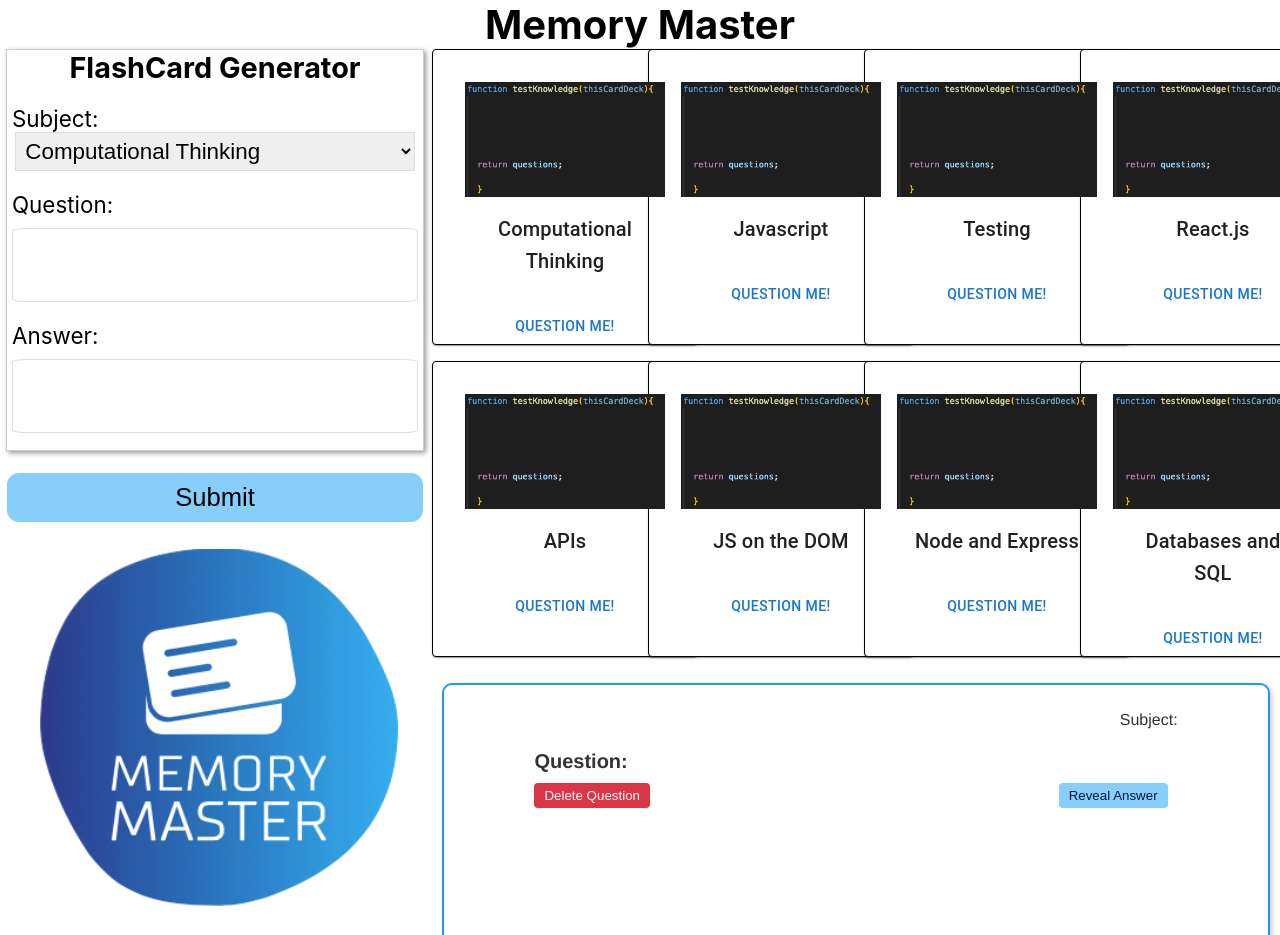
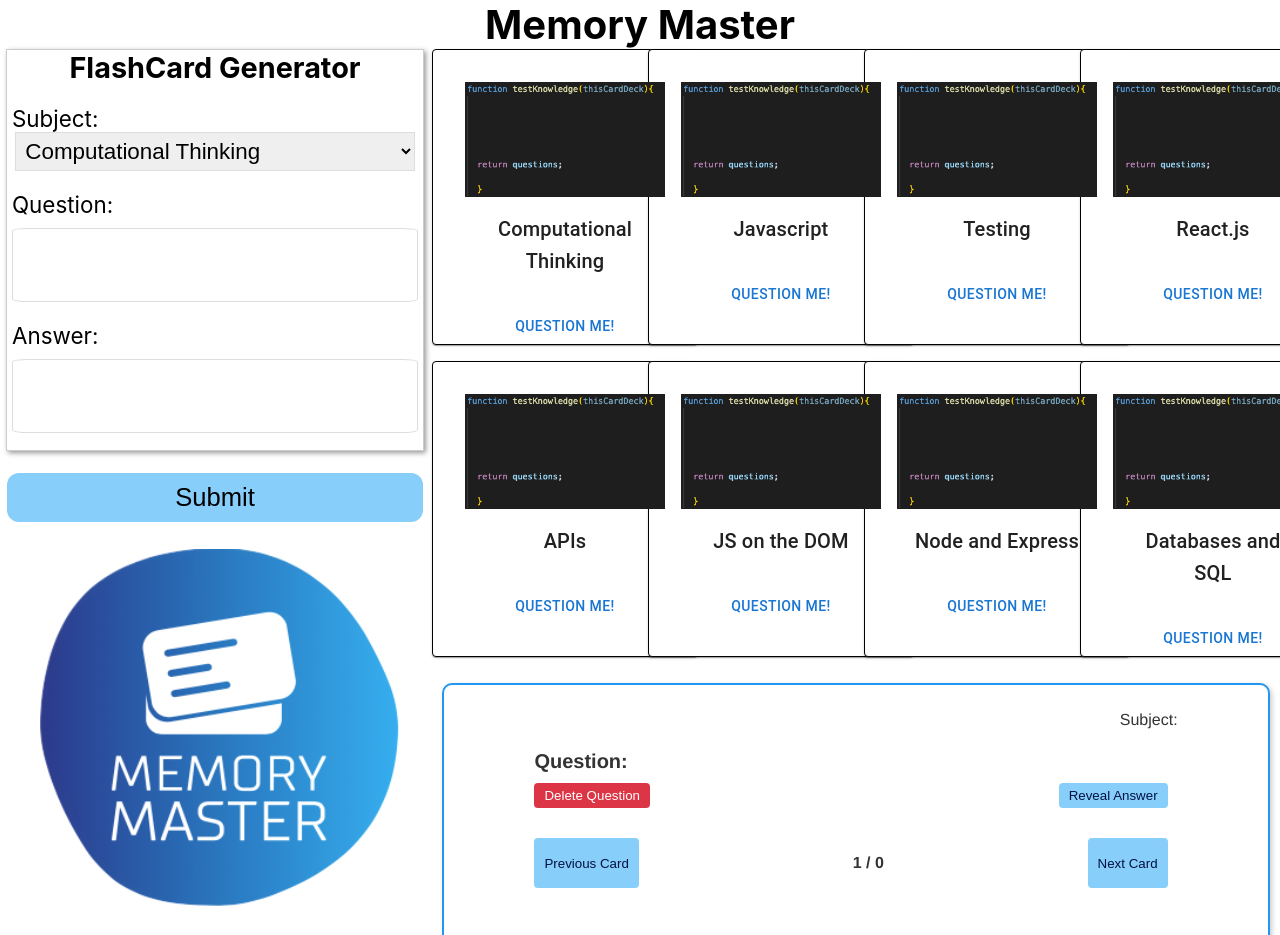
Before and after one commit to SchoolOfCode/bc14_w7_project-frontend-agile-avengers-room-2, a React (Create React App) app in the folder memory-master/: page / in a window 1280 px wide. Shown: the top 935 px of the page. Built offline with nearby package versions, Linux system fonts and the light colour scheme.

Commit message:
Next and Prev is better.

```diff
--- a/memory-master/src/Components/App/App.css
+++ b/memory-master/src/Components/App/App.css
@@ -88,7 +88,7 @@
   justify-content: space-between;
   justify-self: baseline;
   width: 100%;
-  margin-top: 20%;
+  margin-top: 30px;
 }
 
 /* .Subject-And-Answer-Button-Div {
```
